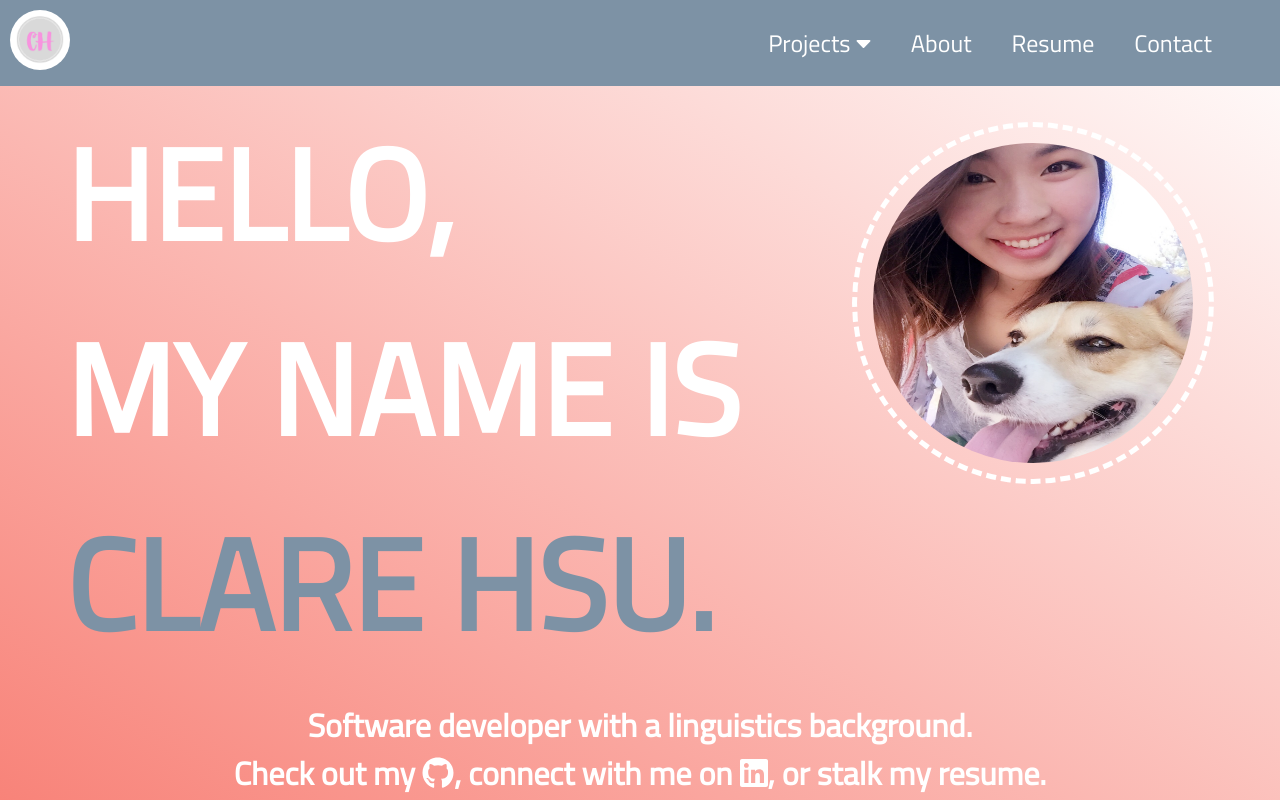
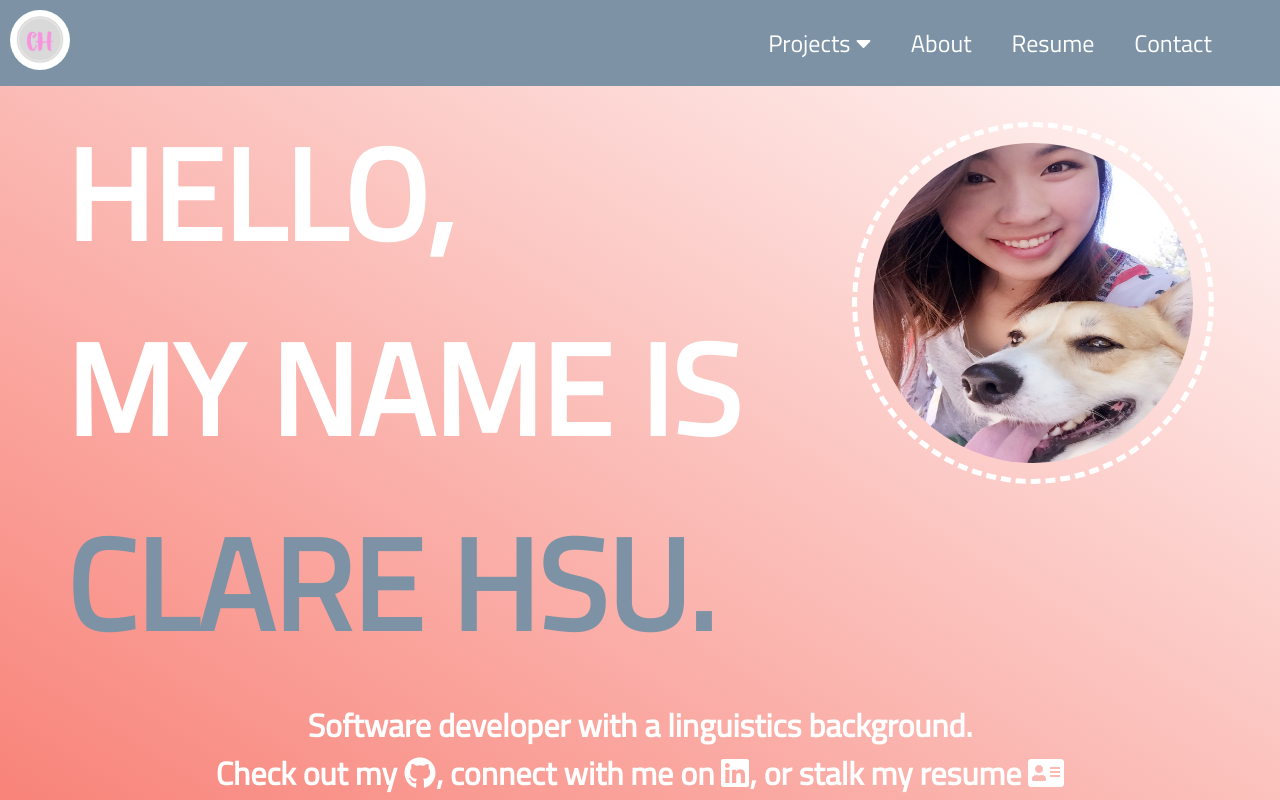
Before and after one commit to clarehsu390/portfolio, a React (Create React App) app: page / in a window 1280 px wide. Shown: the top 800 px of the page. Built offline with nearby package versions, Linux system fonts and the light colour scheme; a web font is replaced by a local one.

Commit message:
add resume link

```diff
--- a/src/components/Homepage.css
+++ b/src/components/Homepage.css
@@ -49,6 +49,9 @@
     color: white;
     font-size: 1em;
 
+}
+#resume {
+    color: white;
 }
 .page__text svg:hover {
     transform: scale(1.1);
--- a/src/components/Homepage.js
+++ b/src/components/Homepage.js
@@ -35,13 +35,14 @@ export default class Homepage extends React.Component {
                     Software developer with a linguistics background.
                     <br/>
                     Check out my <a href="https://github.com/clarehsu390/"><i id="github" className="fab fa-github"></i></a>, connect with me on <a href="https://www.linkedin.com/in/clare-hsu-aa3866132/"><i id="linkedin" className="fab fa-linkedin"></i></a>,
-                    or stalk my resume.
+                    or stalk my resume <a href="./resume"><i id="resume"class="fas fa-address-card"></i></a>
                     </h2>
                     </section>
                 </div>
 
                 <ProjectIndex/>
                 <About/>
+
                 <div id="contact">
                     <h3>Feel free to contact me at clare.hsu390@gmail.com or on <a href="https://www.linkedin.com/in/clare-hsu-aa3866132/">LinkedIn</a></h3>
                     </div>
```
